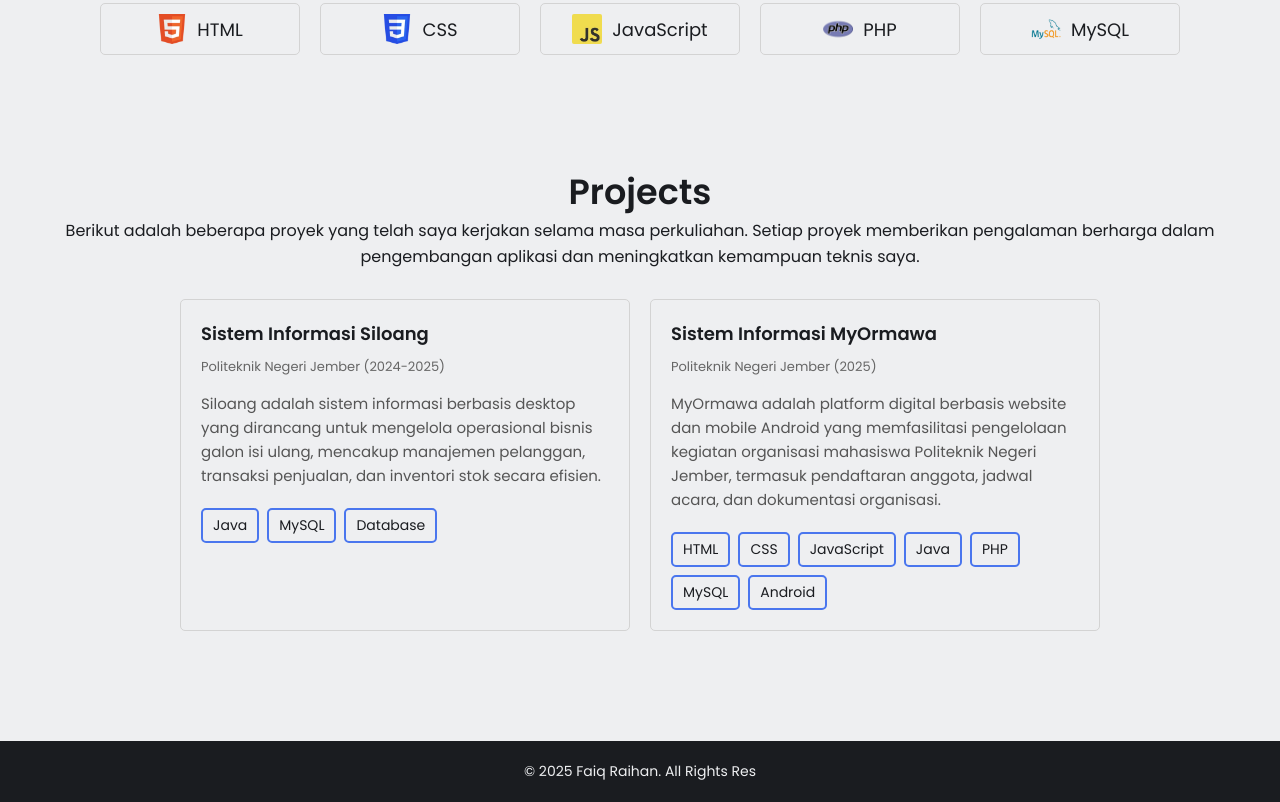
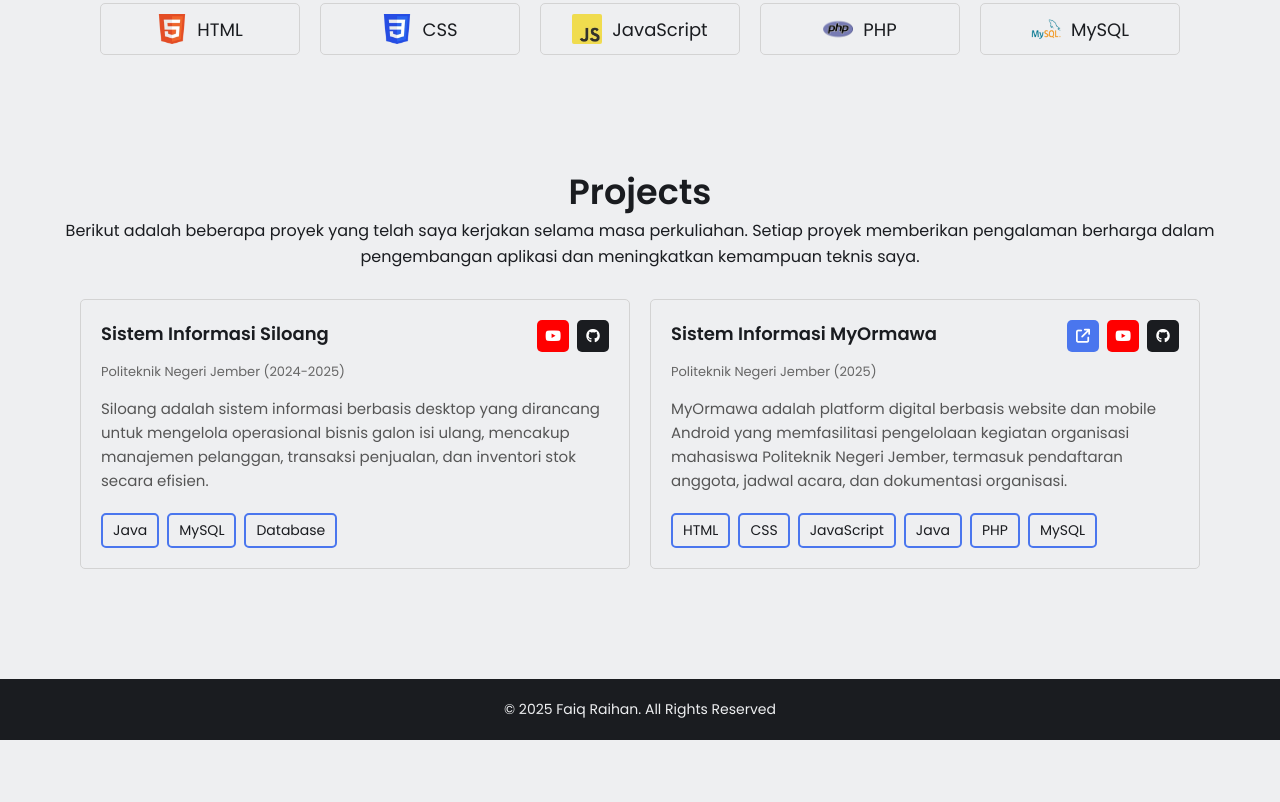
Before and after one commit to faiqraihanalbaihaqi/faiqraihanalbaihaqi.github.io, a plain HTML site: page index.html in a window 1280 px wide. Shown: the part 710-1512 px from the top of the page. After the commit the page ends 1450 px from the top, so only its background shows below. Drawn offline with Linux system fonts and the light colour scheme.

Commit message:
add project demo buttons and improve portfolio layout

```diff
--- a/index.html
+++ b/index.html
@@ -28,7 +28,7 @@
     <!-- NAVBAR -->
     <nav>
       <div class="left">
-        <a href="/">Faiq Raihan</a>
+        <a href="/">Faiq Raihan Albaihaqi</a>
       </div>
 
       <div class="right">
@@ -42,7 +42,7 @@
         </a>
 
         <a
-          href="http://instagram.com"
+          href="https://www.instagram.com/albaihaqii__?igsh=eTExeWl1b2hkNnEz"
           target="_blank"
           rel="noopener noreferrer"
         >
@@ -67,11 +67,10 @@
           <p>
             Saya adalah seorang mahasiswa angkatan 2024 di Politeknik Negeri
             Jember pada program studi Teknik Informatika dengan keahlian utama
-            di bidang Front-End Development. Saat ini saya berada di semester 3
-            dan telah menguasai berbagai teknologi web modern seperti HTML, CSS,
-            JavaScript, PHP, dan MySQL. Passion saya terletak pada pengembangan
-            antarmuka pengguna yang menarik dan responsif, serta pengalaman
-            pengguna yang optimal.
+            di bidang Front-End Development. Saya telah menguasai berbagai
+            teknologi web modern seperti HTML, CSS, JavaScript, PHP, dan MySQL.
+            Passion saya terletak pada pengembangan antarmuka pengguna yang
+            menarik dan responsif, serta pengalaman pengguna yang optimal.
           </p>
 
           <div class="links">
@@ -150,7 +149,29 @@
 
         <div class="cells">
           <div class="cell">
-            <h3>Sistem Informasi Siloang</h3>
+            <div class="cell-header">
+              <h3>Sistem Informasi Siloang</h3>
+              <div class="cell-buttons">
+                <a
+                  href="https://www.youtube.com/live/yv4cBToxTCk?si=mWB-OTTUX8Fo5F4G"
+                  class="btn-video"
+                  target="_blank"
+                  rel="noopener noreferrer"
+                  title="Watch Video Demo"
+                >
+                  <i class="fa-brands fa-youtube"></i>
+                </a>
+                <a
+                  href="https://github.com/faiqraihanalbaihaqi/AppSiloang"
+                  class="btn-github"
+                  target="_blank"
+                  rel="noopener noreferrer"
+                  title="View on GitHub"
+                >
+                  <i class="fa-brands fa-github"></i>
+                </a>
+              </div>
+            </div>
             <p class="cell-info">Politeknik Negeri Jember (2024-2025)</p>
             <p class="cell-description">
               Siloang adalah sistem informasi berbasis desktop yang dirancang
@@ -166,7 +187,38 @@
           </div>
 
           <div class="cell">
-            <h3>Sistem Informasi MyOrmawa</h3>
+            <div class="cell-header">
+              <h3>Sistem Informasi MyOrmawa</h3>
+              <div class="cell-buttons">
+                <a
+                  href="https://www.myormawa.wstif-polije.com/"
+                  class="btn-demo"
+                  target="_blank"
+                  rel="noopener noreferrer"
+                  title="View Live Demo (Web)"
+                >
+                  <i class="fa-solid fa-arrow-up-right-from-square"></i>
+                </a>
+                <a
+                  href="https://youtu.be/T_3v__2G2xY?si=BvBtpBxo7-YMBxuO"
+                  class="btn-video"
+                  target="_blank"
+                  rel="noopener noreferrer"
+                  title="Watch Video Demo (Mobile)"
+                >
+                  <i class="fa-brands fa-youtube"></i>
+                </a>
+                <a
+                  href="https://github.com/faiqraihanalbaihaqi/AppsMyOrmawa"
+                  class="btn-github"
+                  target="_blank"
+                  rel="noopener noreferrer"
+                  title="View on GitHub"
+                >
+                  <i class="fa-brands fa-github"></i>
+                </a>
+              </div>
+            </div>
             <p class="cell-info">Politeknik Negeri Jember (2025)</p>
             <p class="cell-description">
               MyOrmawa adalah platform digital berbasis website dan mobile
@@ -181,7 +233,6 @@
               <span class="tech-badge">Java</span>
               <span class="tech-badge">PHP</span>
               <span class="tech-badge">MySQL</span>
-              <span class="tech-badge">Android</span>
             </div>
           </div>
         </div>
@@ -190,7 +241,7 @@
 
     <!-- FOOTER -->
     <footer>
-      <p>&copy; 2025 Faiq Raihan. All Rights Res</p>
+      <p>&copy; 2025 Faiq Raihan. All Rights Reserved</p>
     </footer>
   </body>
 </html>
--- a/styles.css
+++ b/styles.css
@@ -183,18 +183,75 @@ nav .right a span {
   align-items: flex-start;
   gap: 10px;
 
-  width: 450px;
+  width: 550px;
   padding: 20px;
   margin: 10px;
   border: 1.5px solid #d3d3d3;
   border-radius: 5px;
+  position: relative;
 }
 
-.projects-section .cells .cell h3 {
+.projects-section .cells .cell .cell-header {
+  display: flex;
+  justify-content: space-between;
+  align-items: flex-start;
+  width: 100%;
+  gap: 15px;
+}
+
+.projects-section .cells .cell .cell-header h3 {
   font-size: 18px;
   font-weight: 600;
   color: var(--text-color);
   margin: 0;
+  flex: 1;
+}
+
+.projects-section .cells .cell .cell-header .cell-buttons {
+  display: flex;
+  gap: 8px;
+  flex-shrink: 0;
+}
+
+.projects-section .cells .cell .cell-header .cell-buttons a {
+  display: flex;
+  align-items: center;
+  justify-content: center;
+  width: 32px;
+  height: 32px;
+  border-radius: 5px;
+  transition: all 0.2s ease;
+  font-size: 14px;
+}
+
+.projects-section .cells .cell .cell-header .cell-buttons .btn-demo {
+  background-color: var(--link-color);
+  color: white;
+}
+
+.projects-section .cells .cell .cell-header .cell-buttons .btn-demo:hover {
+  background-color: #3461d9;
+  transform: translateY(-2px);
+}
+
+.projects-section .cells .cell .cell-header .cell-buttons .btn-video {
+  background-color: #ff0000;
+  color: white;
+}
+
+.projects-section .cells .cell .cell-header .cell-buttons .btn-video:hover {
+  background-color: #cc0000;
+  transform: translateY(-2px);
+}
+
+.projects-section .cells .cell .cell-header .cell-buttons .btn-github {
+  background-color: var(--text-color);
+  color: white;
+}
+
+.projects-section .cells .cell .cell-header .cell-buttons .btn-github:hover {
+  background-color: #2d2f33;
+  transform: translateY(-2px);
 }
 
 .projects-section .cells .cell .cell-info {
@@ -255,7 +312,7 @@ footer p {
 /* RESPONSIVE DESIGN */
 @media (max-width: 1200px) {
   .projects-section .cells .cell {
-    width: 400px;
+    width: 500px;
   }
 }
 
```
